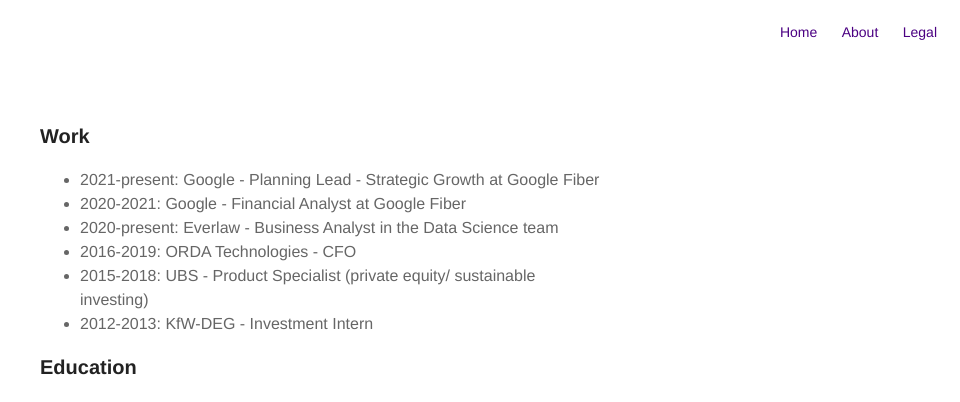
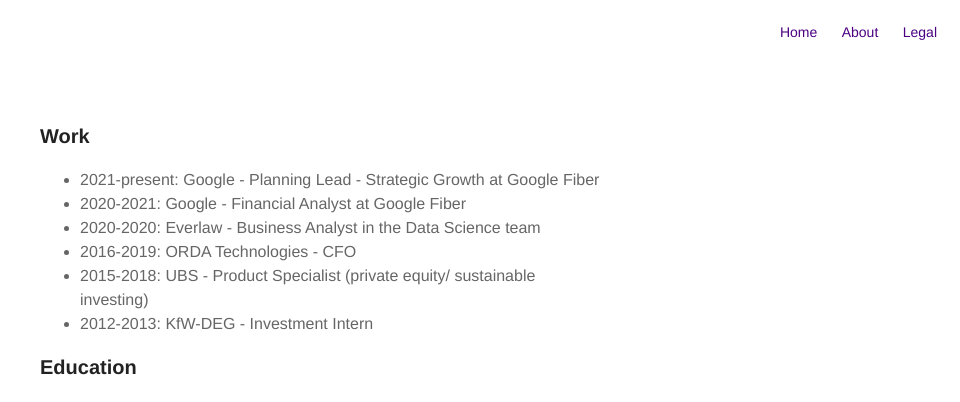
Before and after one commit to antonschneider90/antonschneider90.github.io, a Jekyll site: the page built from resume.md, in a window 1280 px wide. Shown: the top 402 px of the page, without its empty margins (320-1280 px from the left). Built offline with Jekyll 4.4.1, drawn with Linux system fonts in a browser that asks for light colours.

Commit message:
Update resume.md

```diff
--- a/resume.md
+++ b/resume.md
@@ -8,7 +8,7 @@
 
 * 2021-present: Google - Planning Lead - Strategic Growth at Google Fiber
 * 2020-2021: Google - Financial Analyst at Google Fiber
-* 2020-present: Everlaw - Business Analyst in the Data Science team
+* 2020-2020: Everlaw - Business Analyst in the Data Science team
 * 2016-2019: ORDA Technologies - CFO
 * 2015-2018: UBS - Product Specialist (private equity/ sustainable investing)
 * 2012-2013: KfW-DEG - Investment Intern
```
